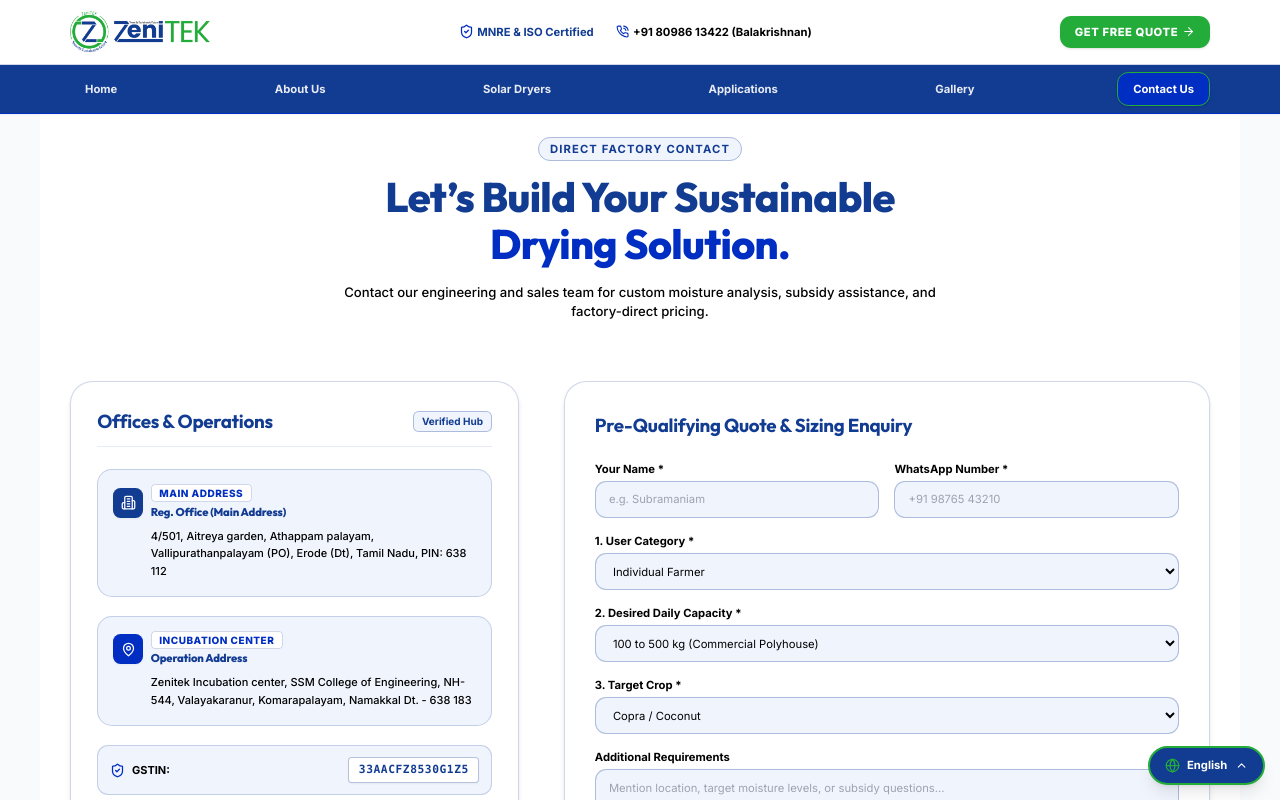
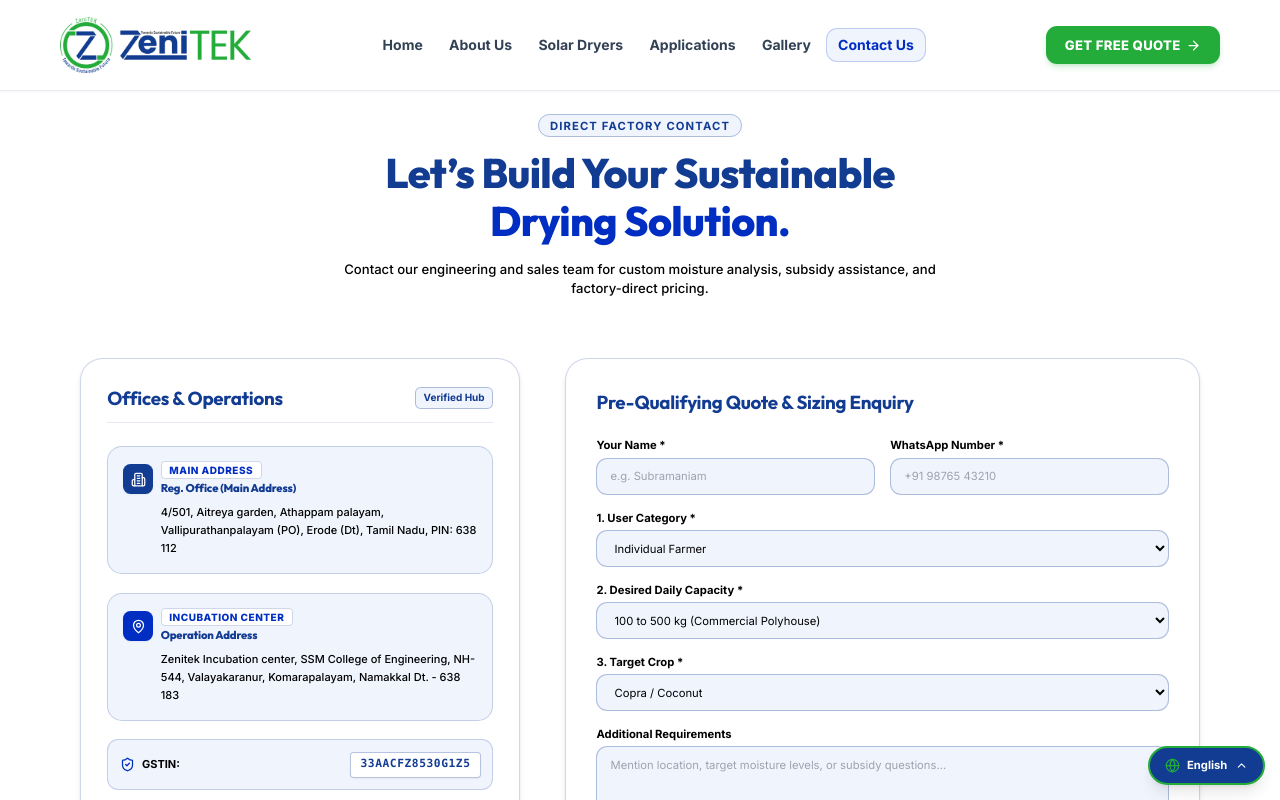
Before and after one commit to SATHISH-WEBDEVBER/ZeniTEK, a React (Vite) app in the folder frontend/: page /contact in a window 1280 px wide. Shown: the top 800 px of the page. Built offline with nearby package versions, Linux system fonts and the light colour scheme; the HTML template or start-up script is replaced by a standard one.

Commit message:
feat: add core frontend components, pages, styles, and assets for ZeniTEK

```diff
--- a/frontend/src/components/Footer.jsx
+++ b/frontend/src/components/Footer.jsx
@@ -33,7 +33,7 @@ export default function Footer({ onOpenQuoteModal }) {
               <img
                 src="/logo.png"
                 alt="ZeniTEK - Towards Sustainable Future"
-                className="h-10 w-auto object-contain"
+                className="h-12 sm:h-14 w-auto object-contain"
               />
             </div>
             <p className="text-xs leading-relaxed text-black max-w-sm">
--- a/frontend/src/components/Navbar.jsx
+++ b/frontend/src/components/Navbar.jsx
@@ -1,6 +1,6 @@
 import React, { useState, useEffect } from 'react';
 import { Link, useLocation } from 'react-router-dom';
-import { Sun, Menu, X, PhoneCall, ShieldCheck, ArrowRight } from 'lucide-react';
+import { Menu, X, ArrowRight } from 'lucide-react';
 import { useLanguage } from '../context/LanguageContext';
 
 export default function Navbar({ onOpenQuoteModal }) {
@@ -12,106 +12,97 @@ export default function Navbar({ onOpenQuoteModal }) {
     setMobileMenuOpen(false);
   }, [location]);
 
+  const navLinks = [
+    { name: t('navHome'), path: '/', isActive: location.pathname === '/' },
+    { name: t('navAbout'), path: '/about', isActive: location.pathname.startsWith('/about') },
+    { name: t('navDryers'), path: '/dryers', isActive: location.pathname.startsWith('/dryers') },
+    { name: t('navApplications'), path: '/applications', isActive: location.pathname.startsWith('/applications') },
+    { name: t('navGallery'), path: '/gallery', isActive: location.pathname.startsWith('/gallery') },
+    { name: t('navContact'), path: '/contact', isActive: location.pathname === '/contact' },
+  ];
+
   return (
-    <header className="sticky top-0 z-40 bg-white shadow-sm w-full max-w-full overflow-x-hidden">
+    <header className="sticky top-0 z-40 bg-white/95 backdrop-blur-md shadow-sm w-full border-b border-slate-200/80">
 
-      {/* 1. MAIN NAVBAR (TOP HEADER): LOGO, INFO & GET FREE QUOTE CTA */}
-      <div className="border-b border-[#123B92]/20 py-2 sm:py-2.5 bg-white w-full">
-        <div className="max-w-7xl mx-auto px-2.5 sm:px-6 lg:px-8 flex items-center justify-between">
+      {/* MAIN NAVBAR */}
+      <div className="w-full px-5 sm:px-8 md:px-[60px]">
+        <div className="flex items-center justify-between h-18 sm:h-20 lg:h-24 w-full">
 
-          {/* Logo (New Official ZeniTEK Logo) */}
+          {/* Logo */}
           <Link to="/" className="flex items-center shrink-0">
             <img
               src="/logo.png"
               alt="ZeniTEK - Towards Sustainable Future"
-              className="h-8 xs:h-9 sm:h-11 md:h-12 w-auto object-contain py-0.5"
+              className="h-11 xs:h-12 sm:h-14 md:h-16 lg:h-18 xl:h-20 w-auto object-contain py-0.5"
             />
           </Link>
 
-          {/* Center Info (Desktop Only) */}
-          <div className="hidden md:flex items-center space-x-4 lg:space-x-6 text-xs text-black font-medium">
-            <span className="flex items-center text-[#123B92] font-bold">
-              <ShieldCheck className="w-4 h-4 mr-1 text-[#002DC2]" /> MNRE & ISO Certified
-            </span>
-            <a href="tel:+918098613422" className="flex items-center text-black hover:text-[#002DC2] font-bold transition-colors">
-              <PhoneCall className="w-3.5 h-3.5 mr-1 text-[#002DC2]" /> +91 80986 13422 (Balakrishnan)
-            </a>
-          </div>
+          {/* Desktop Nav Items */}
+          <nav className="hidden lg:flex items-center space-x-1 xl:space-x-2 2xl:space-x-4">
+            {navLinks.map((link) => (
+              <Link
+                key={link.path}
+                to={link.path}
+                className={`px-3 py-1.5 xl:px-3.5 xl:py-2 rounded-xl text-[14px] xl:text-[15px] font-bold transition-all whitespace-nowrap ${
+                  link.isActive
+                    ? 'text-[#002DC2] bg-[#F0F4FD] border border-[#002DC2]/20 shadow-xs'
+                    : 'text-slate-700 hover:text-[#002DC2] hover:bg-slate-100'
+                }`}
+              >
+                {link.name}
+              </Link>
+            ))}
+          </nav>
 
-          {/* Right Action & Mobile Toggle (Strict flex shrink-0 so hamburger NEVER overflows) */}
-          <div className="flex items-center space-x-1.5 sm:space-x-3 shrink-0">
+          {/* Right Action & Mobile Toggle */}
+          <div className="flex items-center space-x-2 sm:space-x-3 shrink-0">
 
             {/* Quote CTA Button */}
             <button
               onClick={onOpenQuoteModal}
-              className="px-2 py-1.5 xs:px-2.5 xs:py-1.5 sm:px-4 sm:py-2 text-[10px] xs:text-[11px] sm:text-xs font-black uppercase tracking-wider text-white bg-[#23AC39] hover:bg-[#002DC2] rounded-lg sm:rounded-xl shadow transition-all flex items-center shrink-0 max-w-[125px] xs:max-w-[140px] sm:max-w-none text-ellipsis overflow-hidden whitespace-nowrap cursor-pointer"
+              className="px-3.5 py-2 sm:px-4 sm:py-2 lg:px-5 lg:py-2.5 text-xs sm:text-sm font-extrabold uppercase tracking-wide text-white bg-[#23AC39] hover:bg-[#1f9632] rounded-xl shadow-md shadow-[#23AC39]/20 transition-all flex items-center shrink-0 cursor-pointer hover:shadow-lg active:scale-95"
             >
-              <span className="truncate">{t('getQuote')}</span>
-              <ArrowRight className="w-3 h-3 sm:w-3.5 sm:h-3.5 ml-1 shrink-0 hidden sm:inline" />
+              <span>{t('getQuote')}</span>
+              <ArrowRight className="w-3.5 h-3.5 sm:w-4 sm:h-4 ml-1.5 shrink-0" />
             </button>
 
-            {/* Mobile Hamburger Toggle - ALWAYS VISIBLE ON MOBILE */}
+            {/* Mobile Hamburger Toggle */}
             <button
               onClick={() => setMobileMenuOpen(!mobileMenuOpen)}
-              className="lg:hidden p-1.5 sm:p-2 rounded-lg text-[#123B92] hover:bg-[#F0F4FD] border border-[#123B92]/30 shrink-0"
+              className="lg:hidden p-2 rounded-xl text-[#123B92] hover:bg-[#F0F4FD] border border-[#123B92]/20 shrink-0 transition-colors"
               aria-label="Toggle Menu"
             >
-              {mobileMenuOpen ? <X className="w-5 h-5 sm:w-6 sm:h-6" /> : <Menu className="w-5 h-5 sm:w-6 sm:h-6" />}
+              {mobileMenuOpen ? <X className="w-6 h-6" /> : <Menu className="w-6 h-6" />}
             </button>
           </div>
 
         </div>
       </div>
 
-      {/* 2. SUB-NAVBAR (BELOW MAIN NAVBAR): DEDICATED NAV ITEMS */}
-      <nav className="hidden lg:block bg-[#123B92] border-b border-[#002DC2] text-white w-full">
-        <div className="max-w-7xl mx-auto px-4 sm:px-6 lg:px-8">
-          <div className="flex items-center justify-between py-1.5 lg:py-2 w-full">
-
-            <Link to="/" className={`px-3 lg:px-4 xl:px-6 py-1.5 lg:py-2 rounded-xl text-xs xl:text-sm font-bold transition-all whitespace-nowrap ${location.pathname === '/' ? 'text-white bg-[#002DC2] shadow border border-[#23AC39]' : 'text-white/90 hover:text-white hover:bg-[#002DC2]/60'}`}>
-              {t('navHome')}
+      {/* MOBILE MENU DRAWER */}
+      {mobileMenuOpen && (
+        <div className="lg:hidden bg-white border-t border-slate-200 p-4 space-y-1 shadow-2xl max-h-[85vh] overflow-y-auto animate-fade-in w-full">
+          {navLinks.map((link) => (
+            <Link
+              key={link.path}
+              to={link.path}
+              className={`block px-4 py-3 rounded-xl text-base font-bold transition-colors ${
+                link.isActive
+                  ? 'text-[#002DC2] bg-[#F0F4FD] border border-[#002DC2]/20'
+                  : 'text-slate-700 hover:text-[#002DC2] hover:bg-slate-50'
+              }`}
+            >
+              {link.name}
             </Link>
-
-            <Link to="/about" className={`px-3 lg:px-4 xl:px-6 py-1.5 lg:py-2 rounded-xl text-xs xl:text-sm font-bold transition-all whitespace-nowrap ${location.pathname.startsWith('/about') ? 'text-white bg-[#002DC2] shadow border border-[#23AC39]' : 'text-white/90 hover:text-white hover:bg-[#002DC2]/60'}`}>
-              {t('navAbout')}
-            </Link>
-
-            <Link to="/dryers" className={`px-3 lg:px-4 xl:px-6 py-1.5 lg:py-2 rounded-xl text-xs xl:text-sm font-bold transition-all whitespace-nowrap ${location.pathname.startsWith('/dryers') ? 'text-white bg-[#002DC2] shadow border border-[#23AC39]' : 'text-white/90 hover:text-white hover:bg-[#002DC2]/60'}`}>
-              {t('navDryers')}
-            </Link>
-
-            <Link to="/applications" className={`px-3 lg:px-4 xl:px-6 py-1.5 lg:py-2 rounded-xl text-xs xl:text-sm font-bold transition-all whitespace-nowrap ${location.pathname.startsWith('/applications') ? 'text-white bg-[#002DC2] shadow border border-[#23AC39]' : 'text-white/90 hover:text-white hover:bg-[#002DC2]/60'}`}>
-              {t('navApplications')}
-            </Link>
-
-            <Link to="/gallery" className={`px-3 lg:px-4 xl:px-6 py-1.5 lg:py-2 rounded-xl text-xs xl:text-sm font-bold transition-all whitespace-nowrap ${location.pathname.startsWith('/gallery') ? 'text-white bg-[#002DC2] shadow border border-[#23AC39]' : 'text-white/90 hover:text-white hover:bg-[#002DC2]/60'}`}>
-              {t('navGallery')}
-            </Link>
-
-            <Link to="/contact" className={`px-3 lg:px-4 xl:px-6 py-1.5 lg:py-2 rounded-xl text-xs xl:text-sm font-bold transition-all whitespace-nowrap ${location.pathname === '/contact' ? 'text-white bg-[#002DC2] shadow border border-[#23AC39]' : 'text-white/90 hover:text-white hover:bg-[#002DC2]/60'}`}>
-              {t('navContact')}
-            </Link>
-
-          </div>
-        </div>
-      </nav>
-
-      {/* 3. MOBILE MENU DRAWER (CLEAN MOBILE STYLING) */}
-      {mobileMenuOpen && (
-        <div className="lg:hidden bg-[#123B92] text-white border-b border-[#002DC2] p-4 space-y-2 shadow-2xl max-h-[85vh] overflow-y-auto animate-fade-in w-full">
-          <Link to="/" className="block px-4 py-3 rounded-xl text-sm font-semibold text-white hover:bg-[#002DC2] border-b border-[#002DC2]/50">{t('navHome')}</Link>
-          <Link to="/about" className="block px-4 py-3 rounded-xl text-sm font-semibold text-white hover:bg-[#002DC2] border-b border-[#002DC2]/50">{t('navAbout')}</Link>
-          <Link to="/dryers" className="block px-4 py-3 rounded-xl text-sm font-semibold text-white hover:bg-[#002DC2] border-b border-[#002DC2]/50">{t('navDryers')}</Link>
-          <Link to="/applications" className="block px-4 py-3 rounded-xl text-sm font-semibold text-white hover:bg-[#002DC2] border-b border-[#002DC2]/50">{t('navApplications')}</Link>
-          <Link to="/gallery" className="block px-4 py-3 rounded-xl text-sm font-semibold text-white hover:bg-[#002DC2] border-b border-[#002DC2]/50">{t('navGallery')}</Link>
-          <Link to="/contact" className="block px-4 py-3 rounded-xl text-sm font-semibold text-white hover:bg-[#002DC2] border-b border-[#002DC2]/50">{t('navContact')}</Link>
+          ))}
 
           <div className="pt-3">
             <button
               onClick={onOpenQuoteModal}
-              className="w-full py-3 text-center text-xs font-black uppercase tracking-wider text-white bg-[#23AC39] hover:bg-[#002DC2] rounded-xl shadow cursor-pointer transition-all"
+              className="w-full py-3 text-center text-xs font-black uppercase tracking-wider text-white bg-[#23AC39] hover:bg-[#1f9632] rounded-xl shadow cursor-pointer transition-all flex items-center justify-center space-x-2"
             >
-              {t('getQuote')}
+              <span>{t('getQuote')}</span>
+              <ArrowRight className="w-4 h-4" />
             </button>
           </div>
         </div>
--- a/frontend/src/index.css
+++ b/frontend/src/index.css
@@ -11,9 +11,11 @@
 }
 
 @layer base {
+
   /* Fluid Root Typography Scaling across all 7 target screen sizes */
   html {
-    font-size: 13.5px; /* Mobile S (320px) baseline */
+    font-size: 13.5px;
+    /* Mobile S (320px) baseline */
     -webkit-text-size-adjust: 100%;
     scroll-behavior: smooth;
   }
@@ -70,7 +72,12 @@
     overflow-x: hidden;
   }
 
-  h1, h2, h3, h4, h5, h6 {
+  h1,
+  h2,
+  h3,
+  h4,
+  h5,
+  h6 {
     font-family: 'Outfit', sans-serif;
     letter-spacing: -0.015em;
     color: #123B92;
@@ -80,18 +87,40 @@
     line-height: 1.55;
   }
 
-  input, select, textarea {
+  input,
+  select,
+  textarea {
     font-size: 0.9375rem;
   }
 }
 
-/* 4K Ultra HD Responsive Layout Optimization */
+/* Full-Width Webpage Layout: 80px padding left & right */
+.max-w-7xl {
+  max-width: 100% !important;
+  width: 100% !important;
+  padding-left: 80px !important;
+  padding-right: 80px !important;
+  margin-left: 0 !important;
+  margin-right: 0 !important;
+}
+
+@media (max-width: 768px) {
+  .max-w-7xl {
+    padding-left: 20px !important;
+    padding-right: 20px !important;
+  }
+}
+
 @media (min-width: 2560px) {
   .max-w-7xl {
-    max-width: 1720px !important;
+    max-width: 100% !important;
+    width: 100% !important;
+    padding-left: 80px !important;
+    padding-right: 80px !important;
   }
+
   .max-w-6xl {
-    max-width: 1560px !important;
+    max-width: 100% !important;
   }
 }
 
@@ -102,9 +131,12 @@
 }
 
 .section-even {
-  background-color: #F0F4FD !important; /* Soft, elegant architectural light tint derived from #123B92 */
-  border-top: 2px solid #123B92 !important; /* Unmistakable #123B92 Navy break line */
-  border-bottom: 2px solid #123B92 !important; /* Unmistakable #123B92 Navy break line */
+  background-color: #F0F4FD !important;
+  /* Soft, elegant architectural light tint derived from #123B92 */
+  border-top: 2px solid #123B92 !important;
+  /* Unmistakable #123B92 Navy break line */
+  border-bottom: 2px solid #123B92 !important;
+  /* Unmistakable #123B92 Navy break line */
   position: relative;
   box-shadow: inset 0 3px 6px -2px rgba(18, 59, 146, 0.05), inset 0 -3px 6px -2px rgba(18, 59, 146, 0.05);
 }
@@ -137,23 +169,65 @@
 }
 
 /* Explicit 5-Color Class Utilities */
-.bg-zenitek-green { background-color: #23AC39 !important; }
-.bg-zenitek-blue { background-color: #002DC2 !important; }
-.bg-zenitek-navy { background-color: #123B92 !important; }
-.bg-zenitek-black { background-color: #000000 !important; }
-.bg-zenitek-white { background-color: #FFFFFF !important; }
+.bg-zenitek-green {
+  background-color: #23AC39 !important;
+}
 
-.text-zenitek-green { color: #23AC39 !important; }
-.text-zenitek-blue { color: #002DC2 !important; }
-.text-zenitek-navy { color: #123B92 !important; }
-.text-zenitek-black { color: #000000 !important; }
-.text-zenitek-white { color: #FFFFFF !important; }
+.bg-zenitek-blue {
+  background-color: #002DC2 !important;
+}
 
-.border-zenitek-green { border-color: #23AC39 !important; }
-.border-zenitek-blue { border-color: #002DC2 !important; }
-.border-zenitek-navy { border-color: #123B92 !important; }
-.border-zenitek-black { border-color: #000000 !important; }
-.border-zenitek-white { border-color: #FFFFFF !important; }
+.bg-zenitek-navy {
+  background-color: #123B92 !important;
+}
+
+.bg-zenitek-black {
+  background-color: #000000 !important;
+}
+
+.bg-zenitek-white {
+  background-color: #FFFFFF !important;
+}
+
+.text-zenitek-green {
+  color: #23AC39 !important;
+}
+
+.text-zenitek-blue {
+  color: #002DC2 !important;
+}
+
+.text-zenitek-navy {
+  color: #123B92 !important;
+}
+
+.text-zenitek-black {
+  color: #000000 !important;
+}
+
+.text-zenitek-white {
+  color: #FFFFFF !important;
+}
+
+.border-zenitek-green {
+  border-color: #23AC39 !important;
+}
+
+.border-zenitek-blue {
+  border-color: #002DC2 !important;
+}
+
+.border-zenitek-navy {
+  border-color: #123B92 !important;
+}
+
+.border-zenitek-black {
+  border-color: #000000 !important;
+}
+
+.border-zenitek-white {
+  border-color: #FFFFFF !important;
+}
 
 /* Leaflet Map Custom Fixes & Z-Index Scope */
 .leaflet-container {
@@ -319,13 +393,16 @@
 ::-webkit-scrollbar {
   width: 8px;
 }
+
 ::-webkit-scrollbar-track {
   background: #f1f5f9;
 }
+
 ::-webkit-scrollbar-thumb {
   background: #cbd5e1;
   border-radius: 4px;
 }
+
 ::-webkit-scrollbar-thumb:hover {
   background: #2563eb;
 }
```
Also changed, not shown: frontend/src/pages/HomePage.jsx (+37 -39 lines), 1 other file (tests, documents, lock files or other folders).
